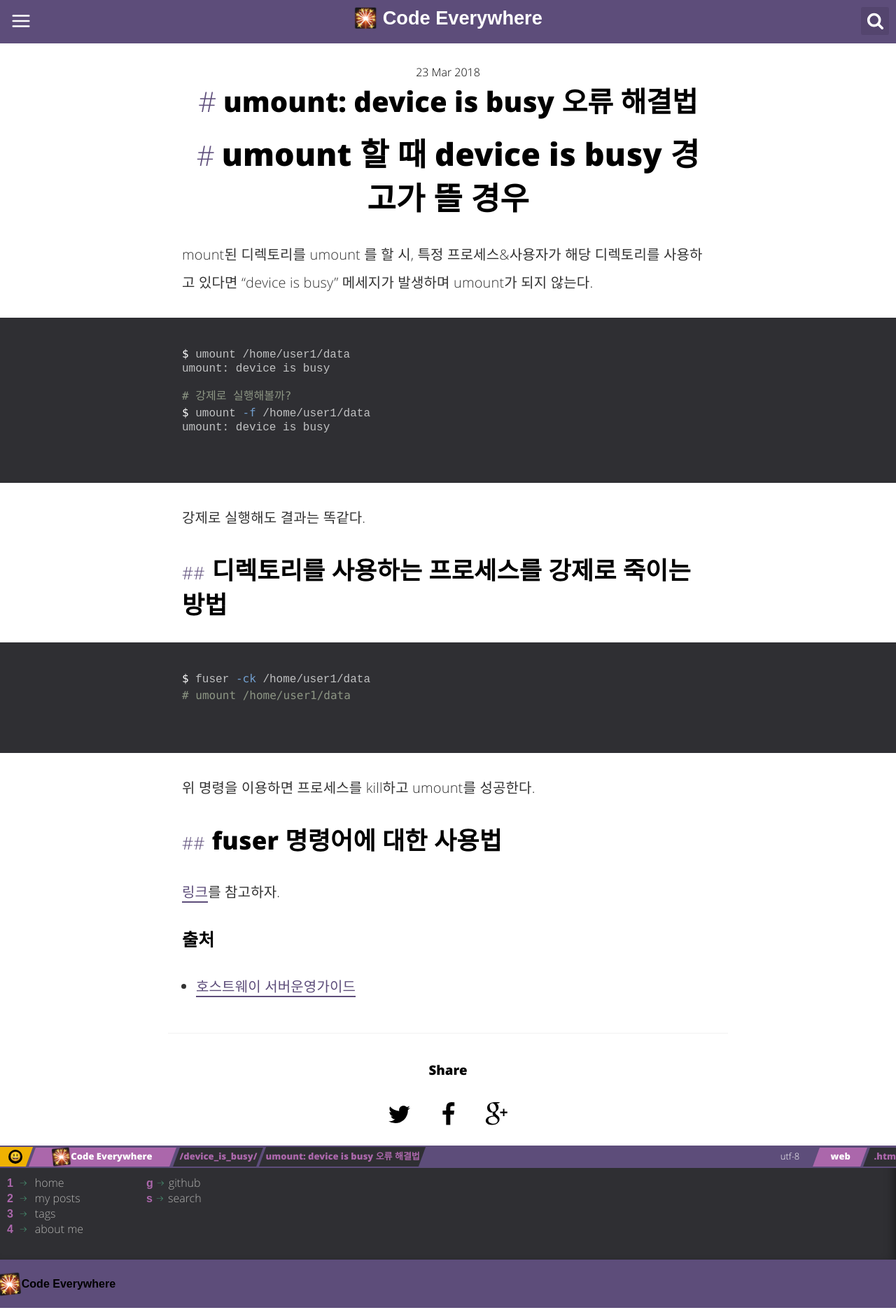
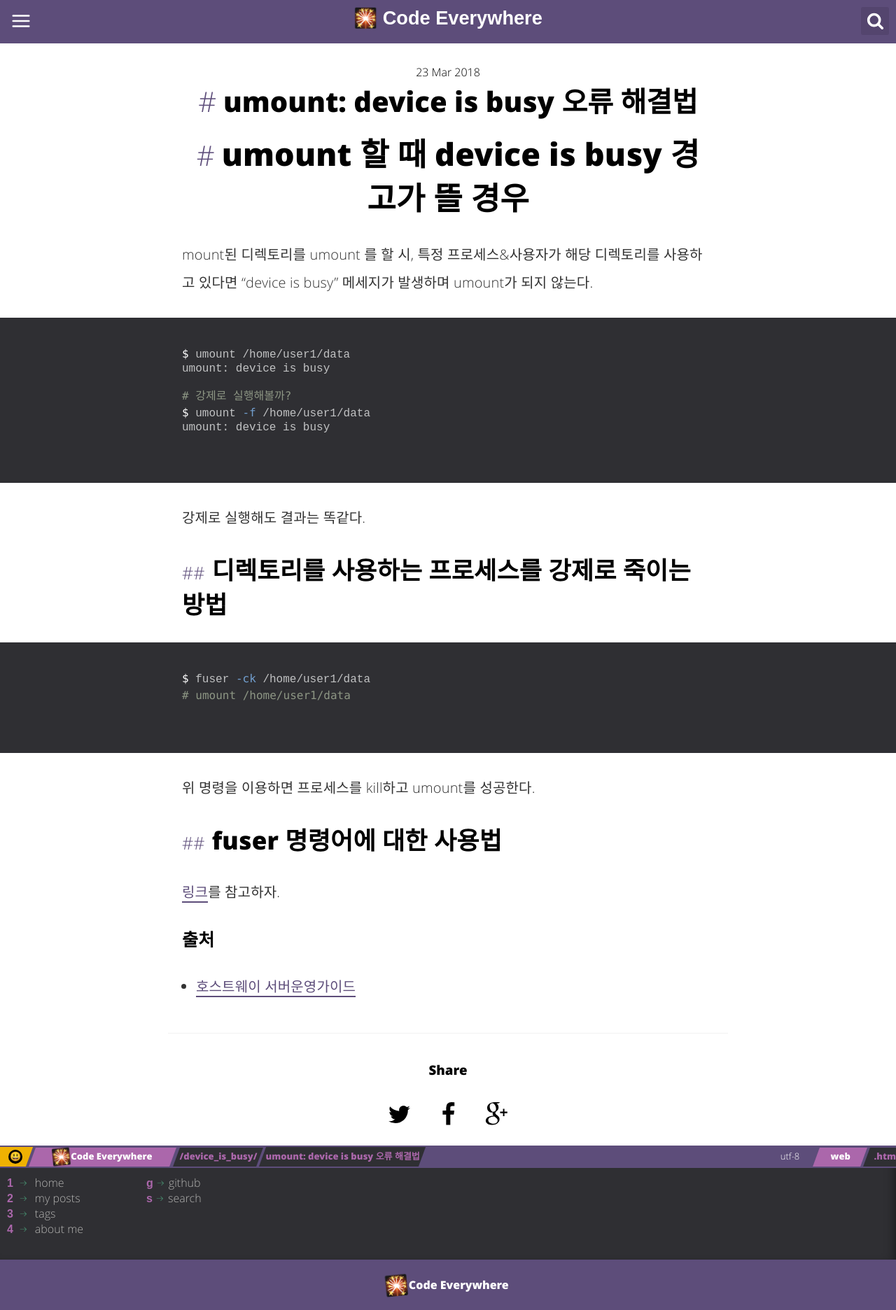
Before and after one commit to rainofpainki/rainofpainki.github.io, a Jekyll site: the page built from _posts/2018-03-23-device_is_busy.md, in a window 1280 px wide. Shown: the whole page at 70% size. Built offline with Jekyll 4.4.1, drawn with Linux system fonts in a browser that asks for light colours; comment, search, counter and statistics services are not loaded.

Commit message:
fix html

```diff
--- a/_includes/footer.html
+++ b/_includes/footer.html
@@ -1,5 +1,5 @@
 <footer>
 
-	<strong><span class="light">🎇</span> {{site.title}}</strong>
+	<p><span class="light">🎇</span> {{site.title}}</p>
 
 </footer>
```
